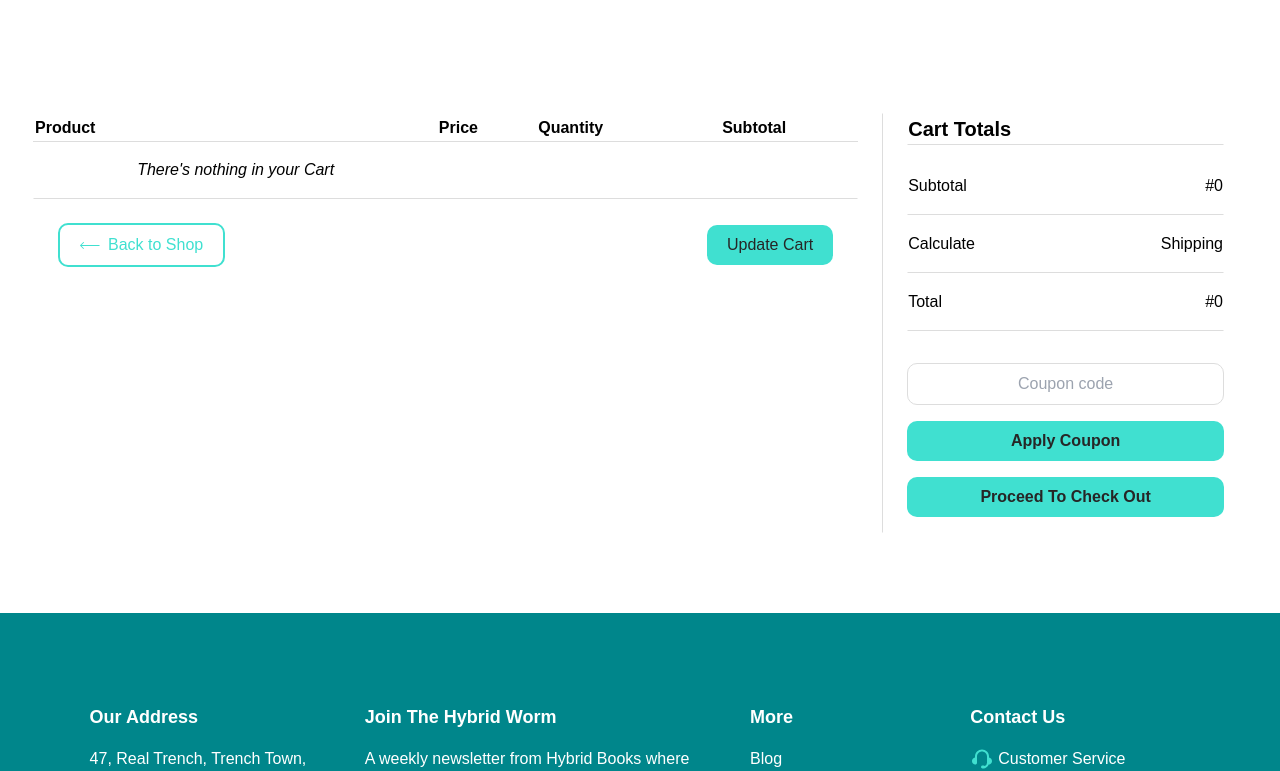
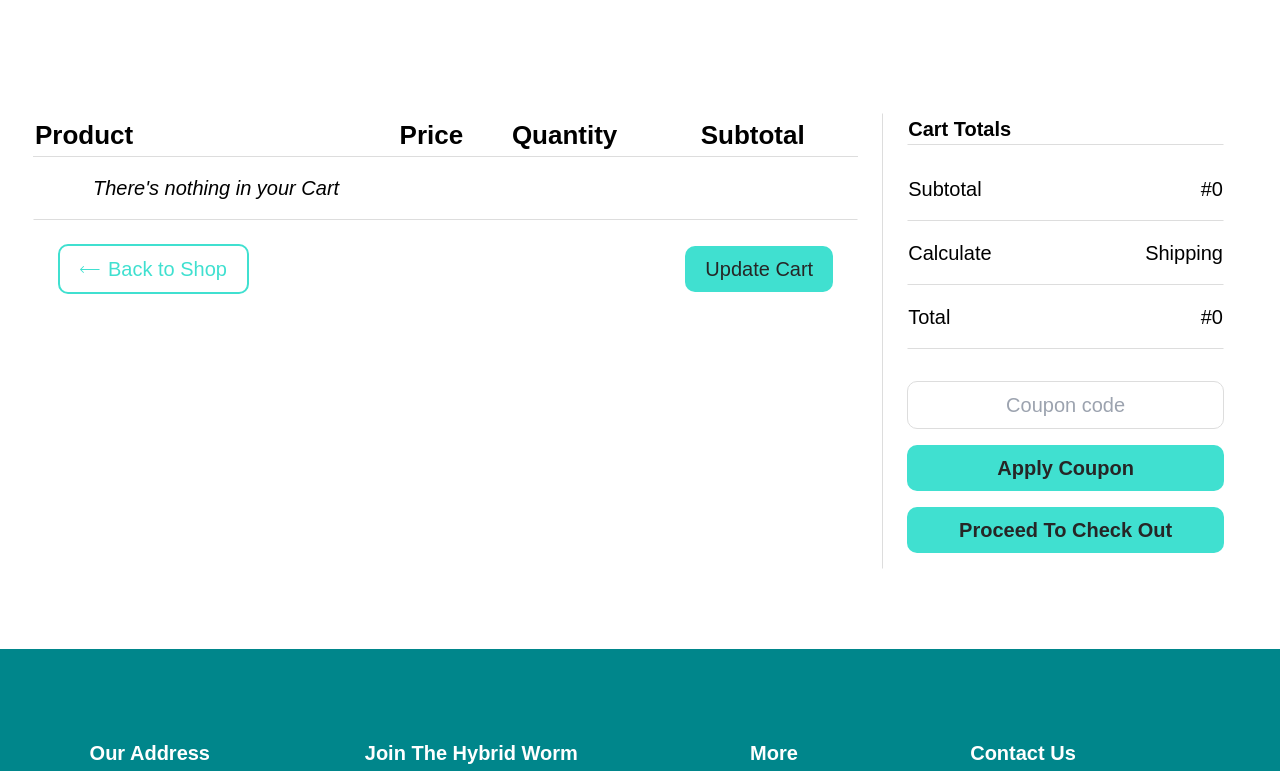
Before and after one commit to abel-otegbola/Timbu-Cloud-shop, a React (Vite) app: page /cart in a window 1280 px wide. Shown: the part 253-1024 px from the top of the page. Built offline with nearby package versions, Linux system fonts and the light colour scheme; a web font is replaced by a local one.

Commit message:
style: cart page fontsize to fit design

```diff
--- a/src/components/footer/footer.jsx
+++ b/src/components/footer/footer.jsx
@@ -9,7 +9,7 @@ export default function Footer() {
     return (
         <footer className="flex flex-wrap md:gap-[5%] p-[7%] bg-primary text-white mt-4 gap-10">
             <div className="md:w-[20%] w-full flex flex-col gap-4">
-                <h2 className="font-bold text-lg">Our Address</h2>
+                <h2 className="font-bold xl:text-[20px] text-lg">Our Address</h2>
                 <div className="">
                     <p>47, Real Trench, Trench Town, Port Harcourt, Nigeria</p>
                     <p>(+234)  807 654 321</p>
@@ -18,13 +18,13 @@ export default function Footer() {
             </div>
 
             <div className="flex flex-col gap-4 md:w-[30%] w-full">
-                <h2 className="font-bold text-lg">Join The Hybrid Worm</h2>
+                <h2 className="font-bold xl:text-[20px] text-lg">Join The Hybrid Worm</h2>
                 <p>A weekly newsletter from Hybrid Books where we share recommendations of the best books, exclusive discounts, and details of our online Book Club meetings.</p>
                 <button className="w-fit p-2 px-5 bg-secondary hover:bg-primary hover:border border-secondary text-white rounded-[20px]">Subscribe</button>
             </div>
 
             <div className="md:w-[15%] w-full flex flex-col gap-4">
-                <h2 className="font-bold text-lg">More</h2>
+                <h2 className="font-bold xl:text-[20px] text-lg">More</h2>
                 <div>
                     <Link to={"/"} className="block hover:text-secondary">Blog</Link>
                     <Link to={"/"} className="block hover:text-secondary">New Releases</Link>
@@ -35,7 +35,7 @@ export default function Footer() {
             </div>
 
             <div className="md:w-[15%] w-full flex flex-col gap-4">
-                <h2 className="font-bold text-lg">Contact Us</h2>
+                <h2 className="font-bold xl:text-[20px] text-lg">Contact Us</h2>
                 <div>
                     <Link to={"/"} className="flex items-center gap-1 hover:text-secondary">
                         <HeadphoneIcon />
--- a/src/pages/cart/cart.jsx
+++ b/src/pages/cart/cart.jsx
@@ -33,14 +33,14 @@ export default function Cart() {
                     <div className="w-full overflow-x-auto">
                         <table className="table-auto text-left w-full min-w-[380px]">
                             <thead>
-                                <tr className="font-bold border border-transparent border-b-[#DDD]">
+                                <tr className="font-bold xl:text-[26px] md:text-[20px] border border-transparent border-b-[#DDD]">
                                     <th>Product</th>
                                     <th>Price</th>
                                     <th className="px-4">Quantity</th>
                                     <th>Subtotal</th>
                                 </tr>
                             </thead>
-                            <tbody className="">
+                            <tbody className="xl:text-[20px]">
                                 {
                                     cart.length === 0 ?
                                     <p className="italic py-4 text-center font-normal">There's nothing in your Cart</p>
@@ -49,20 +49,20 @@ export default function Cart() {
                                         <tr key={book.id} className="relative">
                                             <button className="hover:text-red-500 absolute top-0 right-4" onClick={() => removeItemFromCart(book.id)}><TimesIcon className={"w-[24px]"} /></button>
                                             <td className="flex gap-6 justify-between py-4">
-                                                <img src={book.img} alt={book.title} className="rounded-[5px] sm:w-[87px] w-[60px]" />
+                                                <img src={book.img} alt={book.title} className="xl:w-[138px] sm:w-[87px] w-[60px]" />
                                                 <div className="flex-1 flex flex-col justify-center py-4 gap-2">
-                                                    <p className="opacity-[0.7] md:text-[16px] text-[12px]">{book.title}</p>
+                                                    <p className="font-medium md:text-[16px] text-[12px]">{book.title}</p>
                                                 </div>
                                             </td>
-                                            <td className="text-primary sm:text-[16px] text-[12px] min-w-[80px] font-semibold px-2"># {book.price}</td>
+                                            <td className=" sm:text-[16px] text-[12px] min-w-[80px] font-semibold px-2"># {book.price}</td>
                                             <td className="px-4">
-                                                <div className=" flex items-center w-fit text-primary font-semibold items-start border border-[#262626]">
+                                                <div className=" flex items-center w-fit font-semibold items-start border border-[#262626]">
                                                     <button className="sm:text-lg sm:w-[40px] w-[20px] sm:h-[67px] h-[47px] bg-[#DDD] hover:bg-[#DDD]/[0.8]" onClick={() => handleQuantity(book.id, (book.quantity || 1) - 1)}>-</button>
                                                     <input type="number" className="h-full sm:w-[55px] w-[35px] md:text-[16px] text-[12px] text-center bg-white" value={book.quantity || 1} onChange={(e) => handleQuantity(book.id, e.target.value)} />
                                                     <button className="sm:text-lg sm:w-[40px] w-[20px] sm:h-[67px] h-[47px] bg-[#DDD] hover:bg-[#DDD]/[0.8]" onClick={() => handleQuantity(book.id, (book.quantity || 1) + 1)}>+</button>
                                                 </div>
                                             </td>
-                                            <td className="text-primary font-semibold sm:text-[16px] text-[12px] "># {book.quantity ? book.price * book.quantity : book.price}</td>
+                                            <td className=" font-semibold min-w-[90px] sm:text-[16px] text-[12px] "># {book.quantity ? book.price * book.quantity : book.price}</td>
                                         </tr>
                                     ))
                                 }
@@ -71,14 +71,14 @@ export default function Cart() {
                         </table>
                     </div>
 
-                    <div className="flex items-center justify-between gap-6 border border-transparent border-t-[#DDD] md:p-6 py-6 ">
+                    <div className="flex items-center justify-between xl:text-[20px] gap-6 border border-transparent border-t-[#DDD] md:p-6 py-6 ">
                         <Link to={"/"} className="flex items-center gap-2 p-2 px-5 rounded-[10px] border-2 border-secondary hover:bg-primary hover:text-white text-secondary"> <ArrowIcon className={"md:w-[20px] w-[15px]"}/> Back to Shop</Link>
                         <button className="p-2 px-5 rounded-[10px] bg-secondary hover:bg-primary hover:text-white text-[#262626]">Update Cart</button>
                     </div>
                 </div>
 
 
-                <div className="md:w-[30%] w-full md:px-6 sm:text-[16px] text-[14px]">
+                <div className="md:w-[30%] w-full md:px-6 xl:text-[20px] sm:text-[16px] text-[14px]">
                     <h2 className="font-bold mb-3 md:text-[20px] text-[18px] border border-transparent border-b-[#DDD]">Cart Totals</h2>
 
                     <div className="flex items-center justify-between py-4 border border-transparent border-b-[#DDD]">
```
